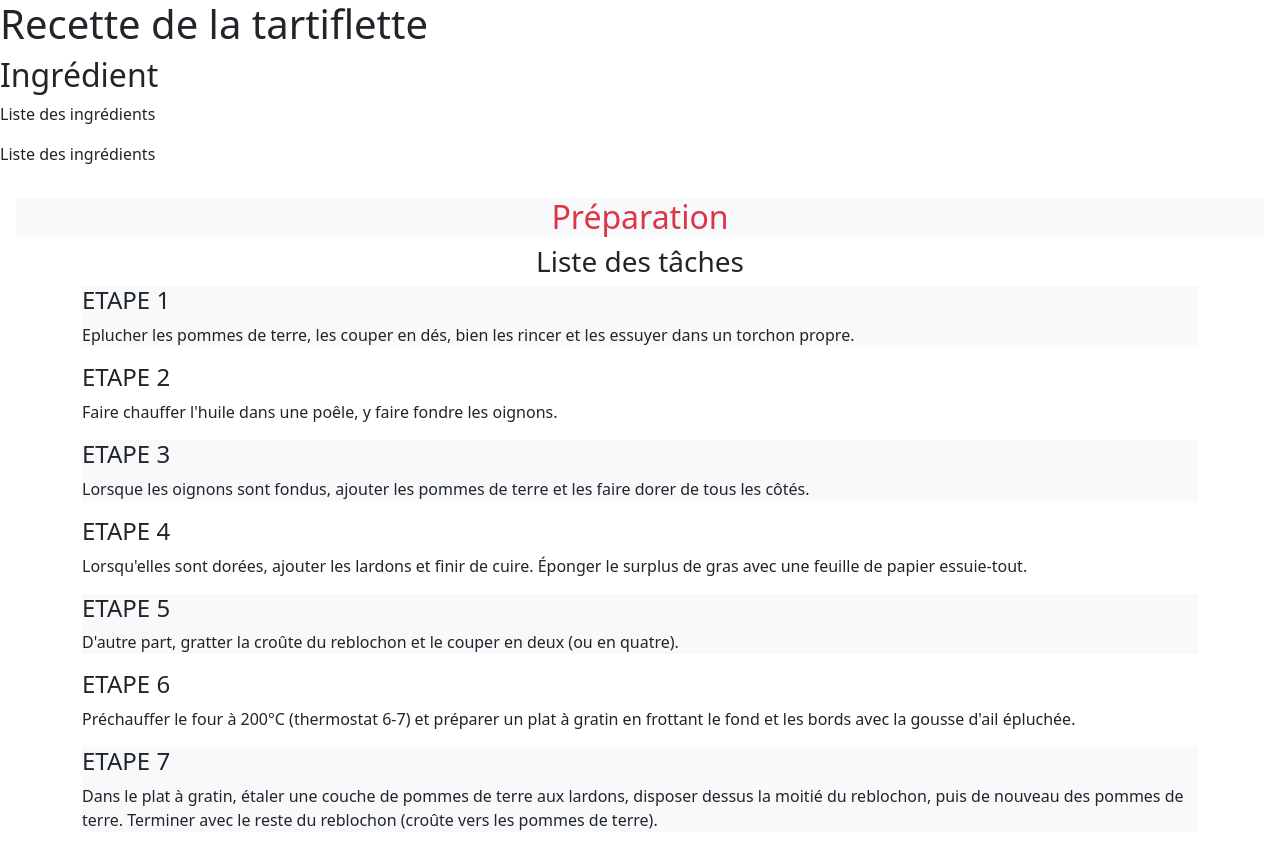
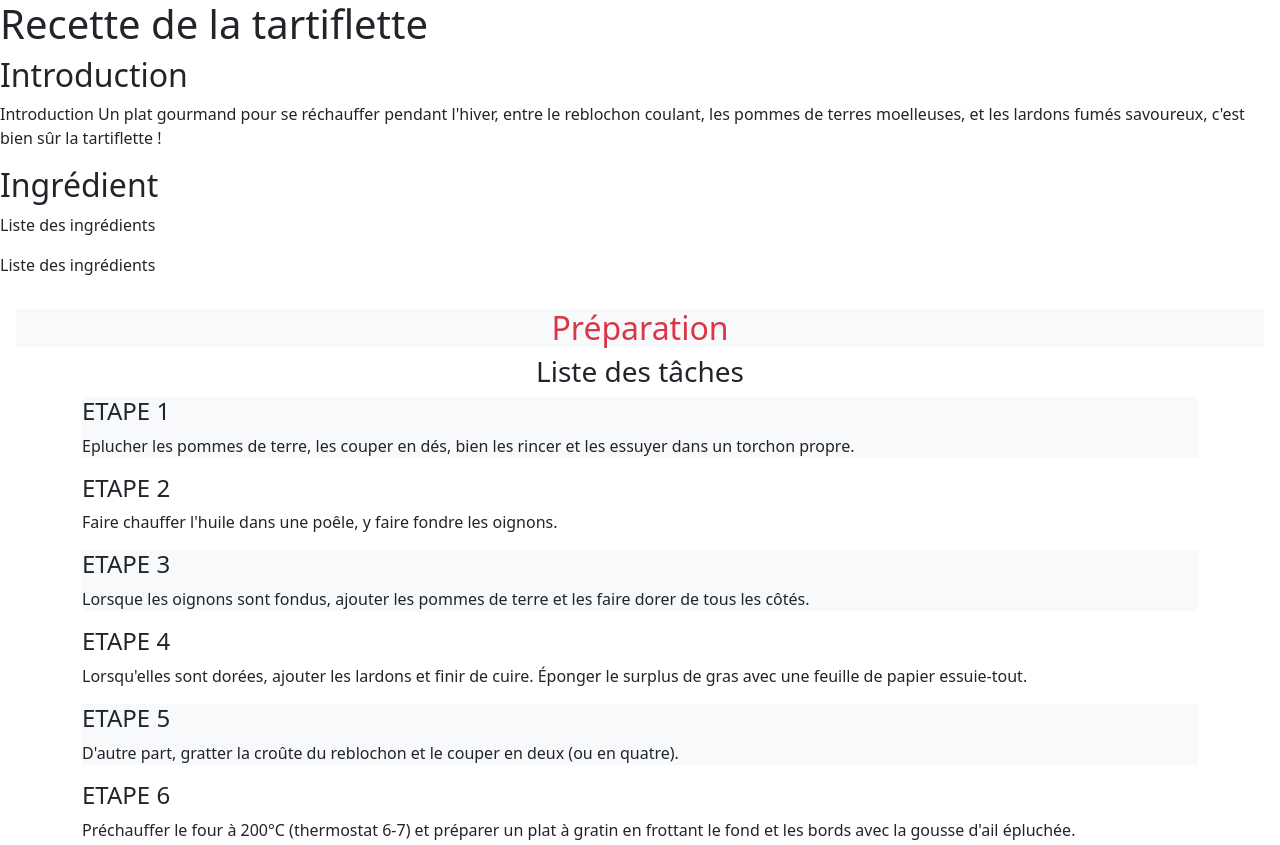
Before and after one commit to Kevin-Quintin/tartiDev, a plain HTML site: page index.html in a window 1280 px wide. Shown: the top 845 px of the page. Drawn offline with nearby package versions, Linux system fonts and the light colour scheme.

Commit message:
ajout intro

```diff
--- a/index.html
+++ b/index.html
@@ -17,6 +17,15 @@
     <header>
         <h1>Recette de la tartiflette</h1>
     </header>
+
+    <section id="intro">
+
+      <h2>Introduction</h2>
+
+      <p>Introduction
+
+        Un plat gourmand pour se réchauffer pendant l'hiver, entre le reblochon coulant, les pommes de terres moelleuses, et les lardons fumés savoureux, c'est bien sûr la tartiflette !</p>
+    </section>
 
     <section id="ingredient">
 
```
